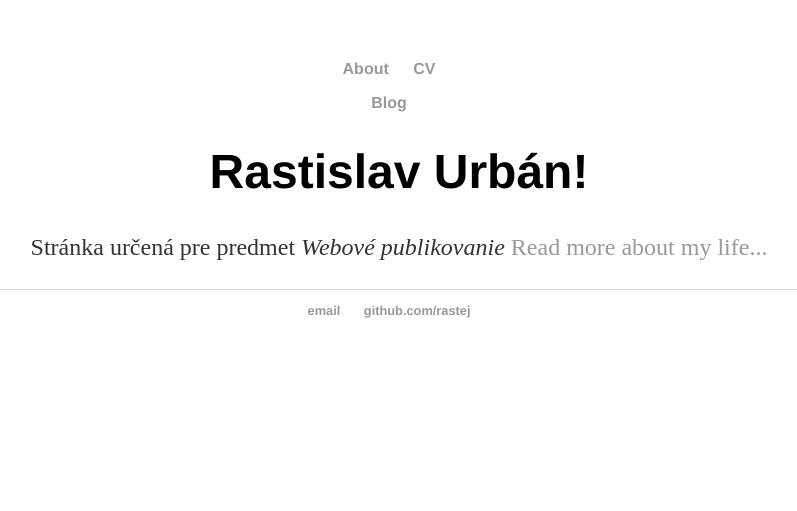
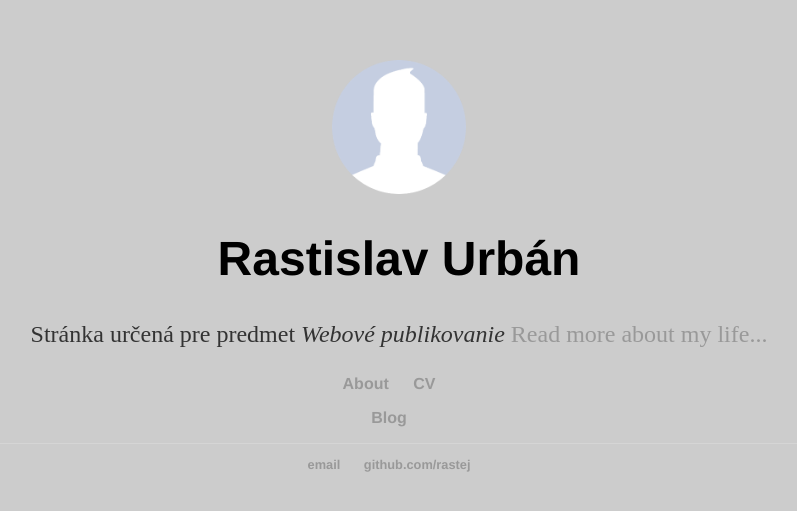
Before and after one commit to rastej/rastej.github.io, a Jekyll site: the page built from index.html, in a window 1280 px wide. Shown: the top 511 px of the page, without its empty margins (241-1038 px from the left). Built offline with Jekyll 4.4.1, drawn with Linux system fonts in a browser that asks for light colours.

Commit message:
huge update pt. 4

```diff
--- a/_layouts/main.html
+++ b/_layouts/main.html
@@ -5,8 +5,20 @@
 			<!-- link to main stylesheet -->
 			<link rel="stylesheet" type="text/css" href="/css/main.css">
 		</head>
+		<style>
+		html {
+		background-color: #cccccc;
+		}
+		</style>
 		<center>
 		<body>
+		<img src="https://rastej.github.io/images/firstpicture.png" alt="Profile photo" width="15%"  height="auto">
+		<h1>{{ site.name }}</h1>
+			<div class="container">
+
+			{{ content }}
+
+			</div><!-- /.container -->
 			<nav>
 	    		<ul>
 		        	<li><a href="/about">About</a></li>
@@ -18,11 +30,6 @@
 					<li><a href="/blog">Blog</a></li>
 				</ul>
 			</nav>
-			<div class="container">
-
-			{{ content }}
-
-			</div><!-- /.container -->
 			<footer>
 	    		<ul>
 	        		<li><a href="mailto:{{ site.email }}">email</a></li>
--- a/index.html
+++ b/index.html
@@ -3,6 +3,5 @@
 title: Rastislav Urbán
 ---
 <div class="blurb">
-	<h1>Rastislav Urbán!</h1>
 	<p>Stránka určená pre predmet <em>Webové publikovanie </em><a href="/about">Read more about my life...</a></p>
 </div><!-- /.blurb -->
```
